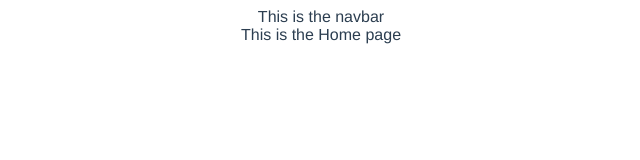
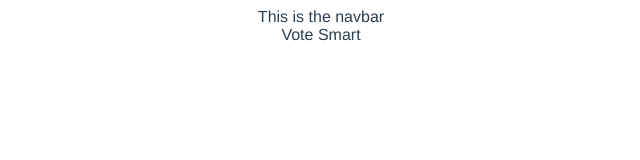
Before and after one commit to jeffting/vote-smart, a Vue app: page /#/ in a window 1280 px wide. Shown: the top 160 px of the page, without its empty margins (319-959 px from the left). Built offline with nearby package versions, Linux system fonts and the light colour scheme.

Commit message:
Test push

```diff
--- a/src/components/Home.vue
+++ b/src/components/Home.vue
@@ -1,6 +1,6 @@
 <template>
     <div>
-        This is the Home page
+        Vote Smart
     </div>
 </template>
 <script>
```
